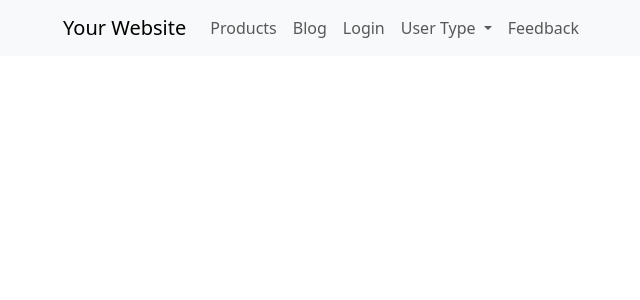
After one commit to happy-kitty0821/VulnerableCodes, a Django app: template LoginSQLi/loginapp/templates/test.html in a window 1280 px wide. The commit adds this page. Shown: the top 300 px of the page, without its empty margins (19-659 px from the left). Run offline with Django 4.2, Linux system fonts and the light colour scheme; the template is opened without the code that fills it, so the values that code supplies are empty.

```diff
--- a/LoginSQLi/Login/settings.py
+++ b/LoginSQLi/Login/settings.py
@@ -23,10 +23,10 @@ BASE_DIR = Path(__file__).resolve().parent.parent
 SECRET_KEY = 'django-insecure-2a$)s9nfg=+y+et^ma!by_h5^(7rj2-ei071@)7y=$h6#x_0sl'
 
 # SECURITY WARNING: don't run with debug turned on in production!
-DEBUG = False
+DEBUG = True
 
 
-ALLOWED_HOSTS = ["localhost", "192.168.1.68"]
+ALLOWED_HOSTS = ["localhost", "192.168.1.68", "0.0.0.0"]
 
 
 # Application definition
--- /dev/null
+++ b/LoginSQLi/loginapp/templates/test.html
@@ -0,0 +1,61 @@
+<!DOCTYPE html>
+<html lang="en">
+
+<head>
+    <meta charset="UTF-8">
+    <meta name="viewport" content="width=device-width, initial-scale=1.0">
+    <title>Your Website</title>
+    <!-- Include Bootstrap CSS -->
+    <link href="https://cdn.jsdelivr.net/npm/bootstrap@5.3.0/dist/css/bootstrap.min.css" rel="stylesheet">
+</head>
+
+<body>
+
+    <nav class="navbar navbar-expand-lg navbar-light bg-light">
+        <div class="container">
+            <a class="navbar-brand" href="#" onclick="reload()">Your Website</a>
+
+            <!-- Add a button to toggle the navigation menu on smaller screens -->
+            <button class="navbar-toggler" type="button" data-bs-toggle="collapse" data-bs-target="#navbarNav"
+                aria-controls="navbarNav" aria-expanded="false" aria-label="Toggle navigation">
+                <span class="navbar-toggler-icon"></span>
+            </button>
+
+            <!-- Create a dropdown menu -->
+            <div class="collapse navbar-collapse" id="navbarNav">
+                <ul class="navbar-nav ml-auto">
+                    <li class="nav-item">
+                        <a class="nav-link" href="products">Products</a>
+                    </li>
+                    <li class="nav-item">
+                        <a class="nav-link" href="blog.html">Blog</a>
+                    </li>
+                    <li class="nav-item">
+                        <a class="nav-link" href="login">Login</a>
+                    </li>
+                    <li class="nav-item dropdown">
+                        <!-- Dropdown button with options -->
+                        <a class="nav-link dropdown-toggle" href="#" id="navbarDropdown" role="button"
+                            data-bs-toggle="dropdown" aria-haspopup="true" aria-expanded="false">
+                            User Type
+                        </a>
+                        <!-- Dropdown menu -->
+                        <div class="dropdown-menu" aria-labelledby="navbarDropdown">
+                            <a class="dropdown-item" href="#">Admin</a>
+                            <a class="dropdown-item" href="#">Customer</a>
+                        </div>
+                    </li>
+                    <li class="nav-item">
+                        <a class="nav-link" href="feedbacks">Feedback</a>
+                    </li>
+                </ul>
+            </div>
+        </div>
+    </nav>
+
+    <!-- Include Bootstrap JS and Popper.js -->
+    <script src="https://cdn.jsdelivr.net/npm/bootstrap@5.3.0/dist/js/bootstrap.bundle.min.js"></script>
+
+</body>
+
+</html>
```
Also changed, not shown: LoginSQLi/loginapp/templates/feedback.html (+17 -1 lines), LoginSQLi/loginapp/templates/index.html (+23 -11 lines), LoginSQLi/loginapp/templates/products.html (+17 -1 lines), LoginSQLi/loginapp/templates/results.html (+34 -0 lines), httpErrorCode.md (+1 -17 lines).
